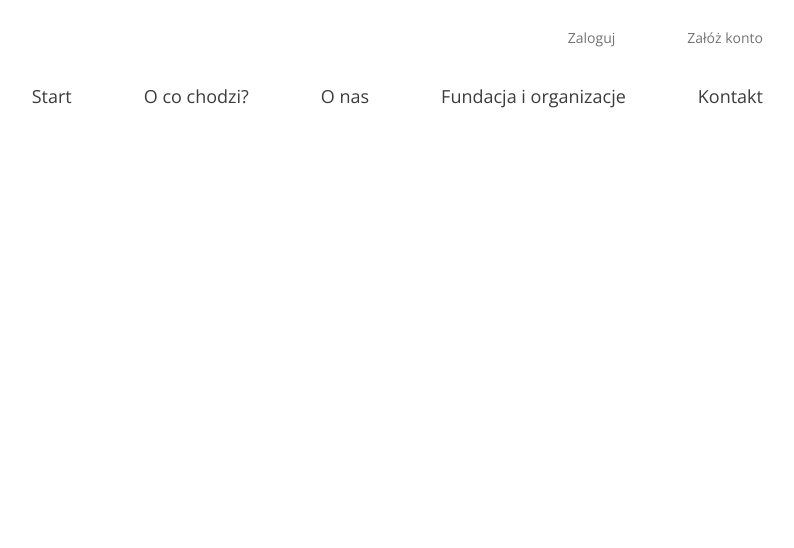
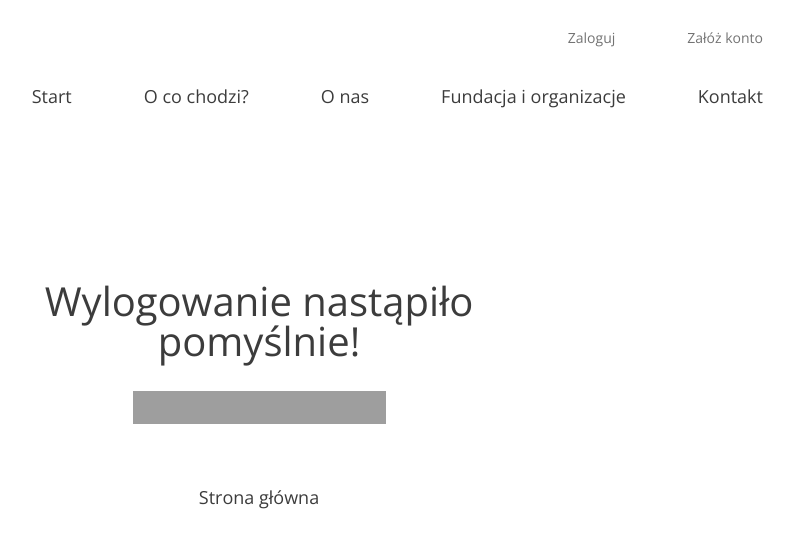
Before and after one commit to PatrykAdamski/Oddaj-w-dobre-rece, a React (Create React App) app: page /Logout in a window 1280 px wide. Shown: the top 548 px of the page, without its empty margins (381-1175 px from the left). Built offline with nearby package versions, Linux system fonts and the light colour scheme; grey boxes are pictures that could not be loaded.

Commit message:
add view logout

```diff
--- a/src/components/App.js
+++ b/src/components/App.js
@@ -3,6 +3,7 @@ import { BrowserRouter as Router, Switch, Route, Link } from "react-router-dom";
 import Home from "./Home";
 import Login from "./Login";
 import Logup from "./Logup";
+import Logout from "./Logout";
 
 function App() {
   return (
@@ -54,9 +55,14 @@ function App() {
         <Route exact path="/">
           <Home />
         </Route>
-        <Route path="/Login" component={Login}></Route>
+        <Route path="/Login">
+          <Login />
+        </Route>
         <Route path="/Logup">
           <Logup />
+        </Route>
+        <Route path="/Logout">
+          <Logout />
         </Route>
       </Switch>
     </Router>
--- /dev/null
+++ b/src/components/Logout.js
@@ -0,0 +1,15 @@
+import React from "react";
+
+export default function Logout() {
+  return (
+    <>
+      <section className="sectionLogout">
+        <h2 className="sectionLogout__title">
+          Wylogowanie nastąpiło pomyślnie!
+        </h2>
+        <div className="ornament"></div>
+        <button className="btn sectionLogin--btn">Strona główna</button>
+      </section>
+    </>
+  );
+}
--- /dev/null
+++ b/src/scss/elements/_logout.scss
@@ -0,0 +1,13 @@
+.sectionLogout {
+  display: flex;
+  flex-direction: column;
+  justify-content: center;
+  align-items: center;
+  height: 100vh;
+  &__title {
+    width: 450px;
+    text-align: center;
+    font-size: 2.5em;
+    color: $font-color;
+  }
+}
--- a/src/scss/main.scss
+++ b/src/scss/main.scss
@@ -14,3 +14,4 @@
 @import "./elements/homeAboutUs";
 @import "./elements/homeContact";
 @import "./elements/login";
+@import "./elements/logout";
```
